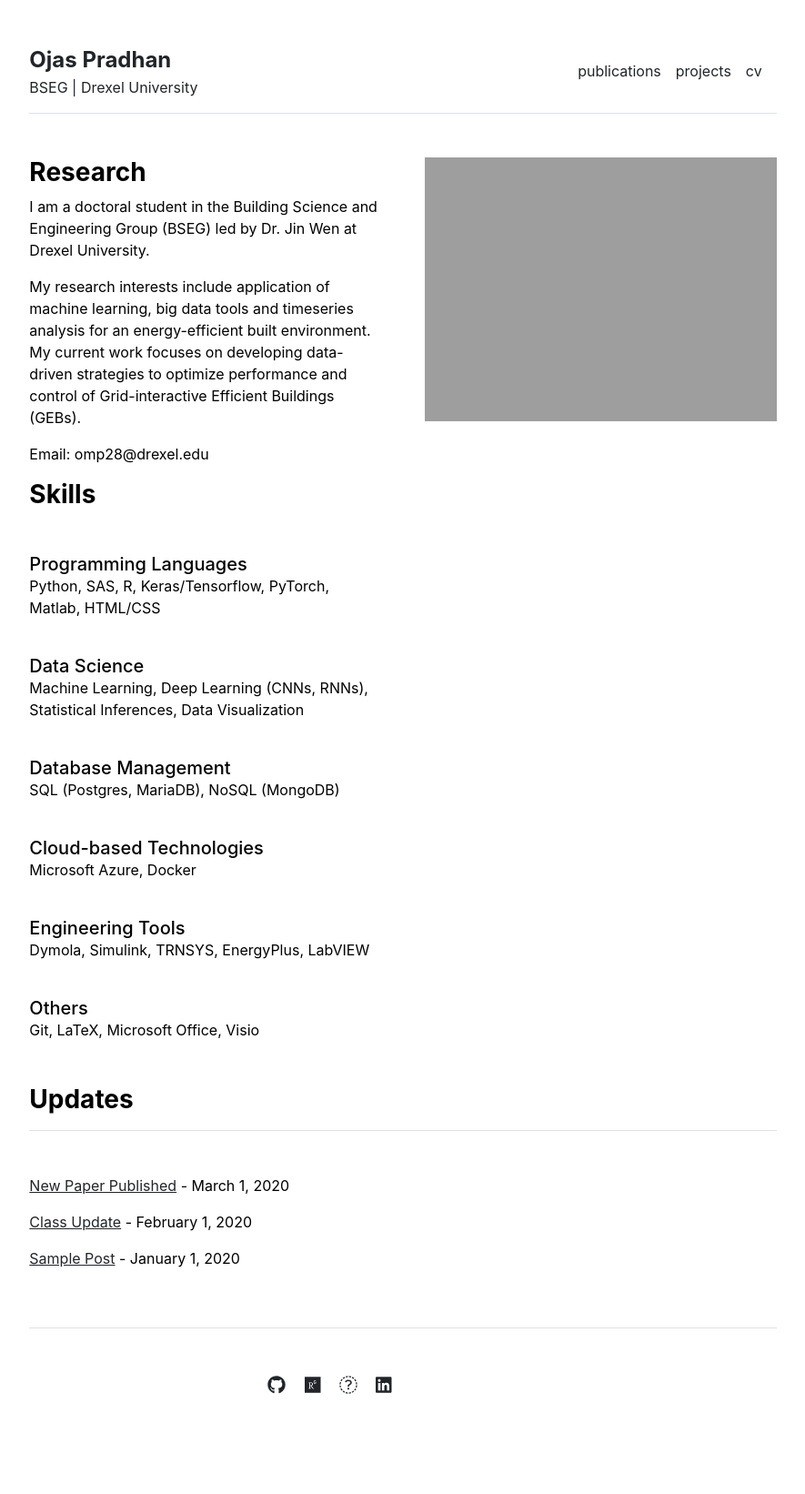
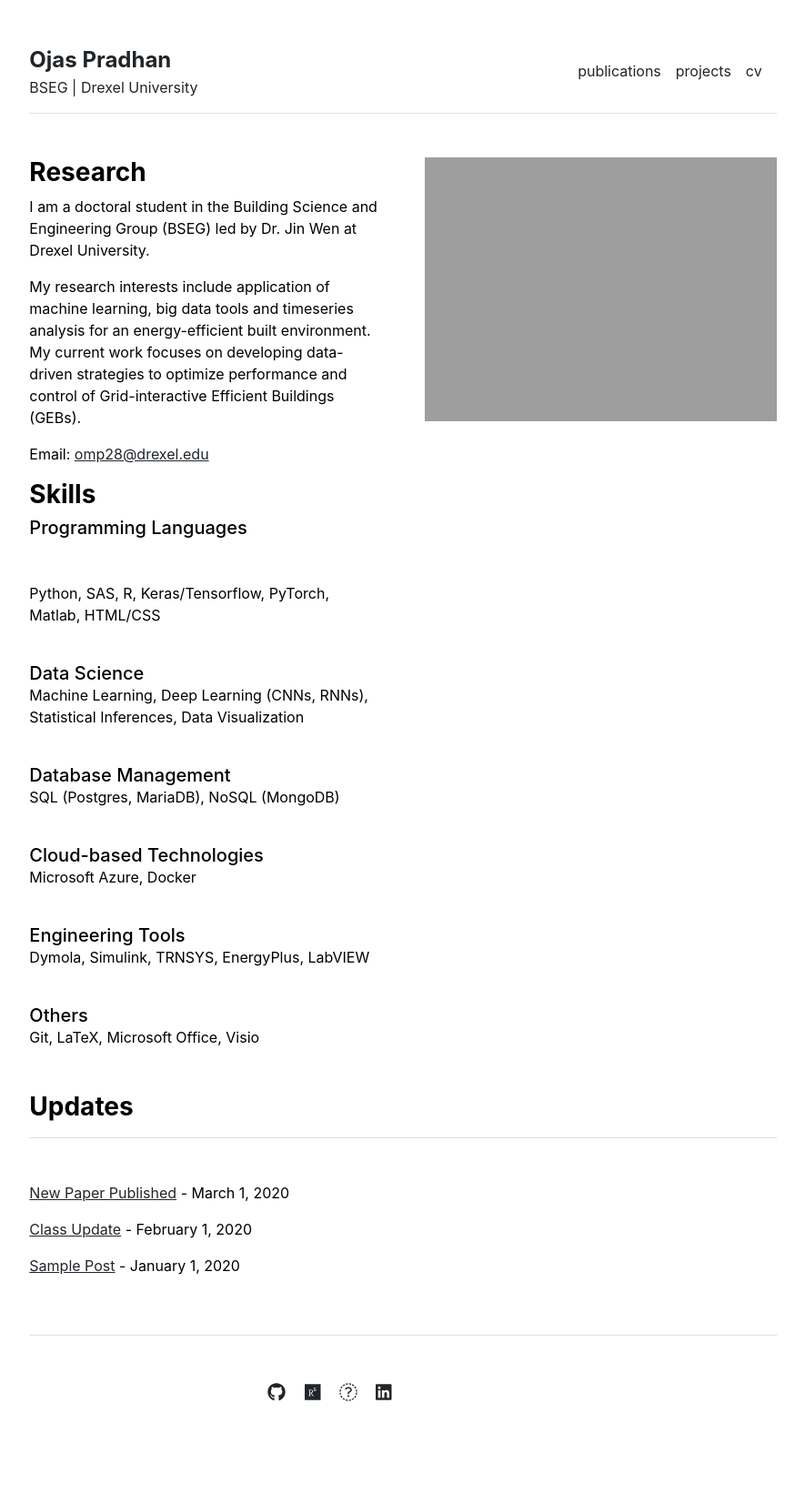
Before and after one commit to pradhanojas/pradhanojas.github.io, a Jekyll site: the page built from index.md, in a window 1280 px wide. Shown: the whole page at 91% size, without its empty margins (197-1082 px from the left). Built offline with Jekyll 4.4.1, drawn with Linux system fonts in a browser that asks for light colours.

Commit message:
Update index.md

```diff
--- a/index.md
+++ b/index.md
@@ -7,12 +7,11 @@ I am a doctoral student in the Building Science and Engineering Group (BSEG) led
 
 My research interests include application of machine learning, big data tools and timeseries analysis for an energy-efficient built environment. My current work focuses on developing data-driven strategies to optimize performance and control of Grid-interactive Efficient Buildings (GEBs).
 
-Email: omp28@drexel.edu
+Email: <a href="mailto:omp28@drexel.edu">omp28@drexel.edu</a>
 
 
 <h3 class="fw-bold">Skills</h3>
-<br>
-<h5 class="mb-0">Programming Languages</h5>
+<h5 class="mb-5">Programming Languages</h5>
 <div>
     Python, SAS, R, Keras/Tensorflow, PyTorch, Matlab, HTML/CSS
 </div>
```
